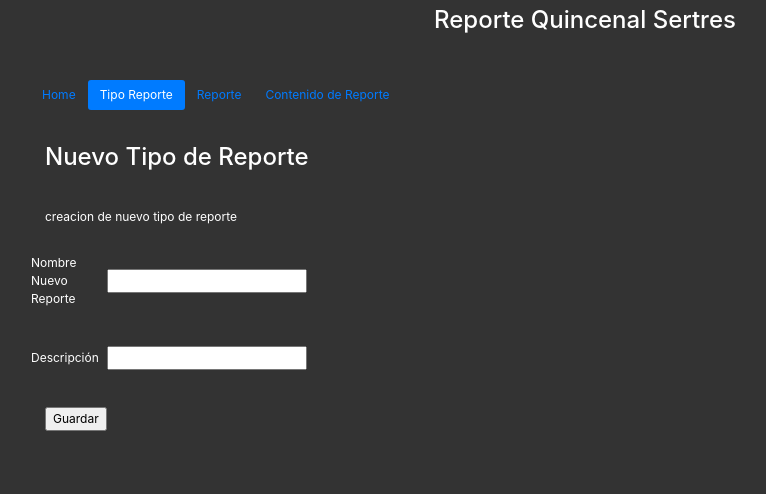
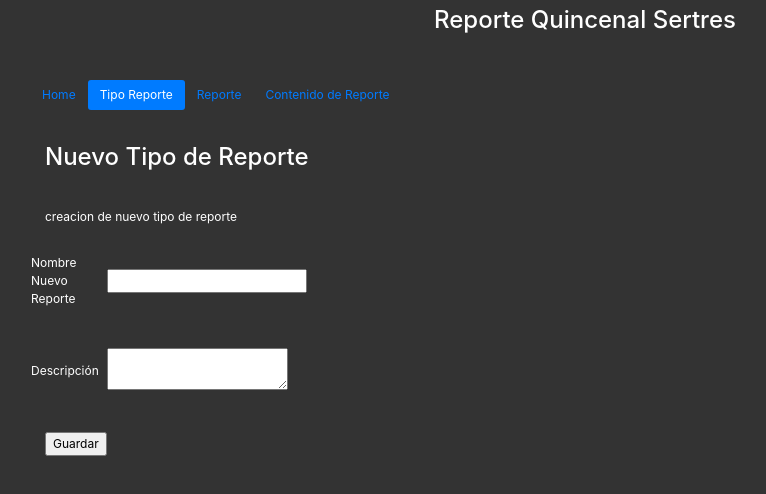
Before and after one commit to Alucardlalo/reporte-sertres-react, a React (Create React App) app: page /ReportType/new in a window 1280 px wide. Shown: the top 494 px of the page, without its empty margins (55-821 px from the left). Built offline with nearby package versions, Linux system fonts and the light colour scheme.

Commit message:
fix reporttype 1.1

```diff
--- a/src/components/ReportTypeNewForm.js
+++ b/src/components/ReportTypeNewForm.js
@@ -1,5 +1,5 @@
 import React from 'react';
-import './styles/ReportTypeNewForm.css'
+import './styles/ReportTypeNewForm.css';
 
 
 class reportTypeNewForm extends React.Component{
@@ -44,18 +44,20 @@
             <React.Fragment>
                 <div className = "container">
                     <p className = "titleMain">creacion de nuevo tipo de reporte</p>
-                    <form onSubmit={this.handleSubmit} id="formulario">
+                    <form onSubmit={this.handleSubmit}>
                         <div>
                             <table className="col-3 tableNewReportType">
+                                <tbody>
                                 <tr>
-                                    <td>Nombre Nuevo Reporte</td>
+                                    <td>Nombre Nuevo Reporte </td>
                                     <td><input type="text" value={this.state.reportType} name="name" onChange={this.handleChangeName} /></td>
                                 </tr>
-                                <br/><br/>
+                                <tr><td><br/><br/></td></tr>
                                 <tr>
                                     <td>Descripción</td>
-                                    <td><input type="text" value={this.state.descriptionI} name = "desc" onChange={this.handleChangeDesc} /></td>
+                                    <td><textarea type="text" value={this.state.descriptionI} name = "desc" onChange={this.handleChangeDesc} /></td>
                                 </tr>
+                                </tbody>
                             </table>
                             <br/><br/>
                             <div className="col-4">
--- a/src/components/styles/ReportTypeNewForm.css
+++ b/src/components/styles/ReportTypeNewForm.css
@@ -1,4 +1,4 @@
 .tableNewReportType{
     color: white;
-    padding: 5px;
+    padding: 10px;
 }
--- a/src/pages/ReportType.js
+++ b/src/pages/ReportType.js
@@ -1,6 +1,7 @@
 import React from 'react';
 
 import ReportTypeTableAll from '../components/ReportTypeTableAll';
+import '../global.css';
 
 
 class ReportType extends React.Component{
```
